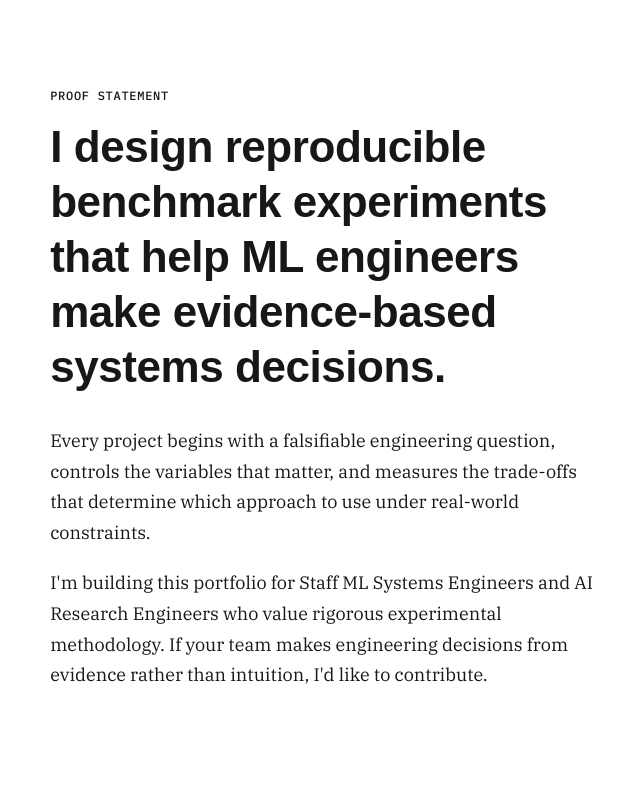
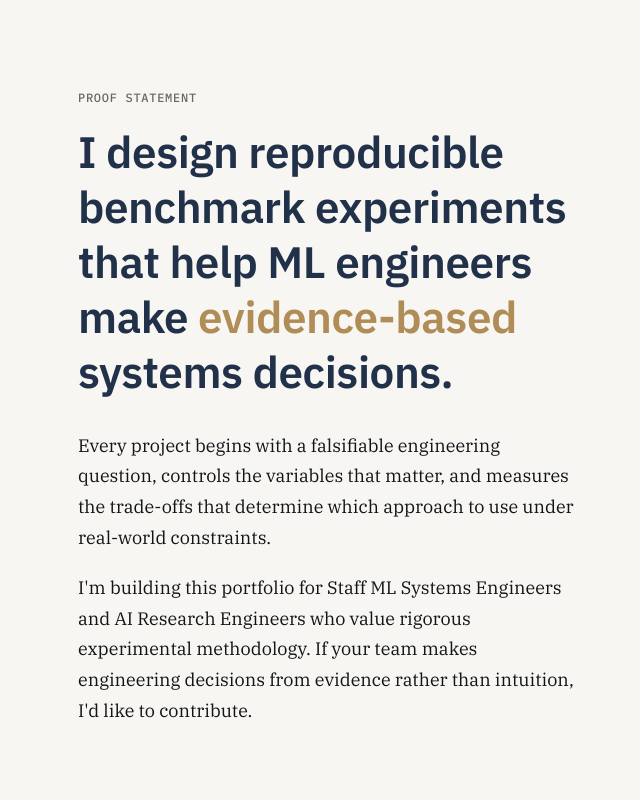
Before and after one commit to manofvalour/emmanuel_portfolio, a Next.js app: page / in a window 1280 px wide. Shown: the top 800 px of the page, without its empty margins (314-954 px from the left). Built offline with nearby package versions, Linux system fonts and the light colour scheme.

Commit message:
implemented portfolio components, add case study, added about page, and the form

```diff
--- a/styles/globals.css
+++ b/styles/globals.css
@@ -1,42 +1,27 @@
 :root {
-  --background: #ffffff;
-  --foreground: #171717;
-}
-
-@media (prefers-color-scheme: dark) {
-  :root {
-    --background: #0a0a0a;
-    --foreground: #ededed;
-  }
-}
-
-html,
-body {
-  max-width: 100vw;
-  overflow-x: hidden;
-}
-
-body {
-  color: var(--foreground);
-  background: var(--background);
-  font-family: Arial, Helvetica, sans-serif;
-  -webkit-font-smoothing: antialiased;
-  -moz-osx-font-smoothing: grayscale;
+  --color-main: #22314A;
+  --color-text: #121417;
+  --color-bg: #F7F6F3;
+  --color-bg-tint: #EDEBE3;
+  --color-hairline: #DEDAD0;
+  --color-muted: #6B6862;
+  --color-accent: #B08D57;
 }
 
 * {
   box-sizing: border-box;
+  margin: 0;
   padding: 0;
-  margin: 0;
 }
 
-a {
-  color: inherit;
-  text-decoration: none;
+body {
+  background-color: var(--color-bg);
+  color: var(--color-text);
+  font-family: var(--font-serif), Georgia, serif;
+  font-size: 16px;
+  line-height: 1.65;
 }
 
-@media (prefers-color-scheme: dark) {
-  html {
-    color-scheme: dark;
-  }
+h1, h2, h3 {
+  font-family: var(--font-sans), Arial, sans-serif;
 }
```
